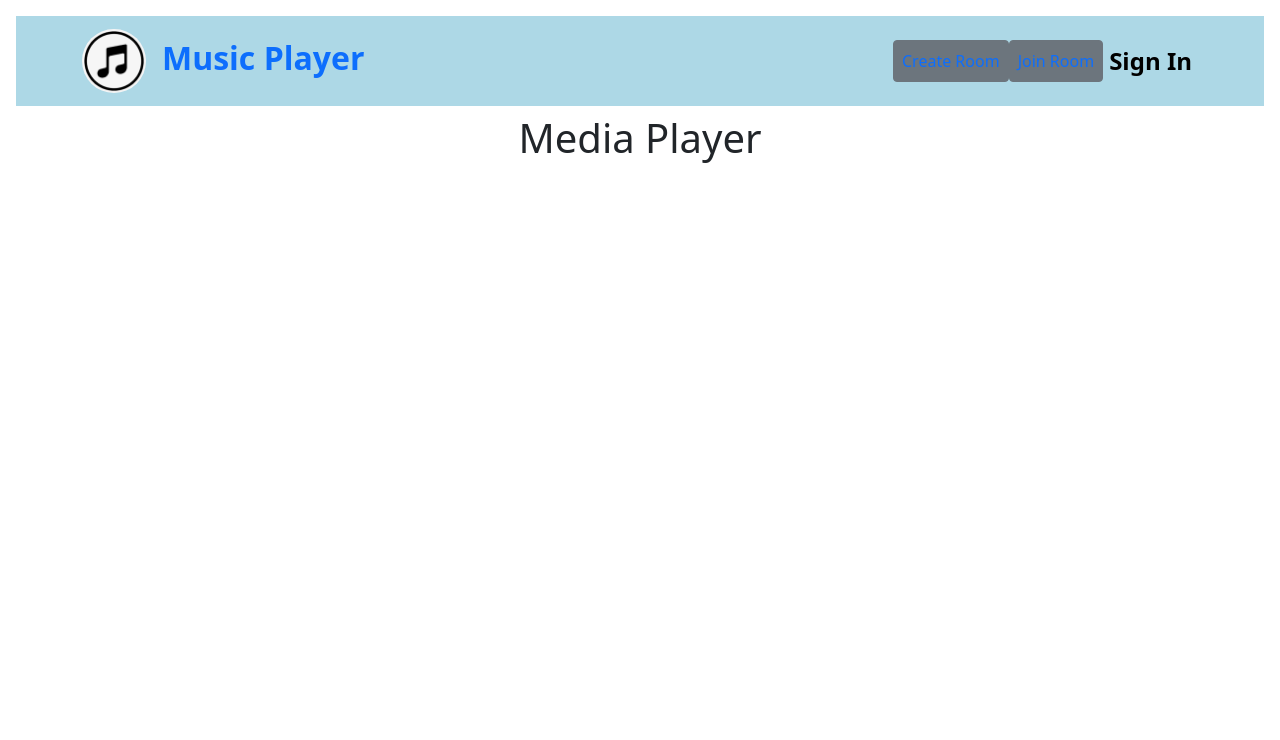
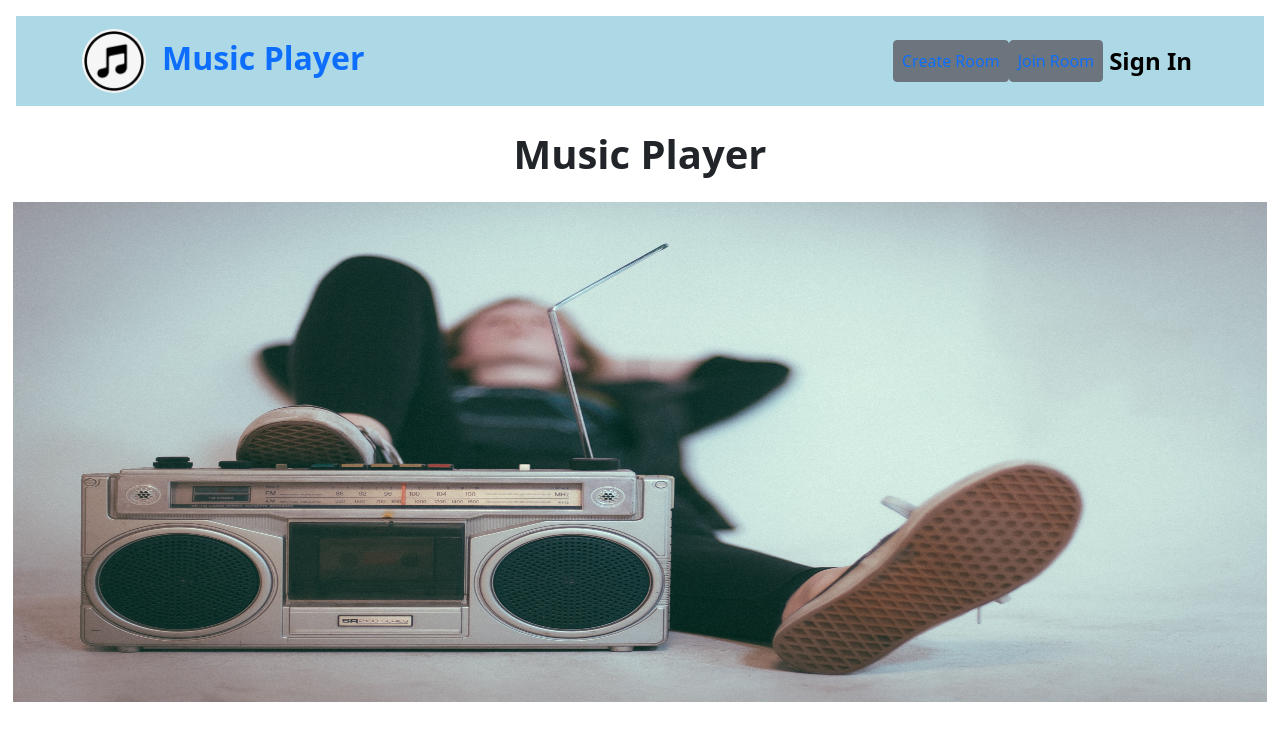
Before and after one commit to Parv7112/MediaPlayer-Frontend, a React (Create React App) app: page / in a window 1280 px wide. Shown: the top 740 px of the page. Built offline with nearby package versions, Linux system fonts and the light colour scheme; no server answers.

Commit message:
some changes

```diff
--- a/src/Style.css
+++ b/src/Style.css
@@ -72,3 +72,8 @@
 .pointer {
     cursor: pointer;
 }
+
+.banner{
+    width: 98%;
+    height: 500px;
+}
--- a/src/pages/Home.js
+++ b/src/pages/Home.js
@@ -1,9 +1,13 @@
 import React from 'react';
+import banner from '../assets/banner-img.jpg'
 
 function Home() {
     return (
-        <div className=''>
-            <h1 className='text-center mt-2'>Media Player</h1>
+        <div className='text-center'>
+            <h1 className='mt-4 fw-bold fs-1'>Music Player</h1>
+            <div className='mt-4'>
+                <img src={banner} alt="Media Player" className='banner'/>
+            </div>
         </div>
     );
 }
```
Also changed, not shown: src/assets/banner-img.jpg (added), src/assets/headphone.jpg (added).
